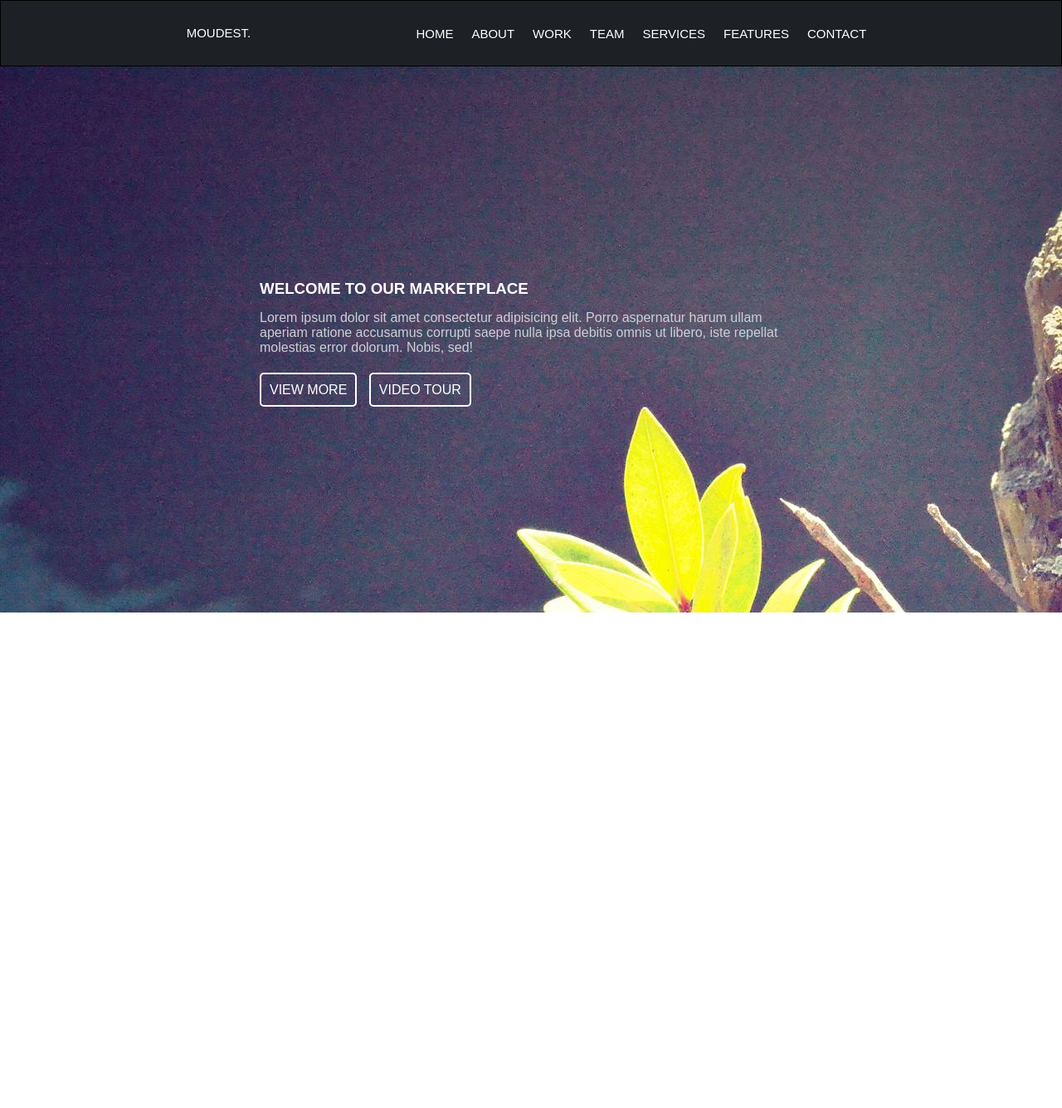
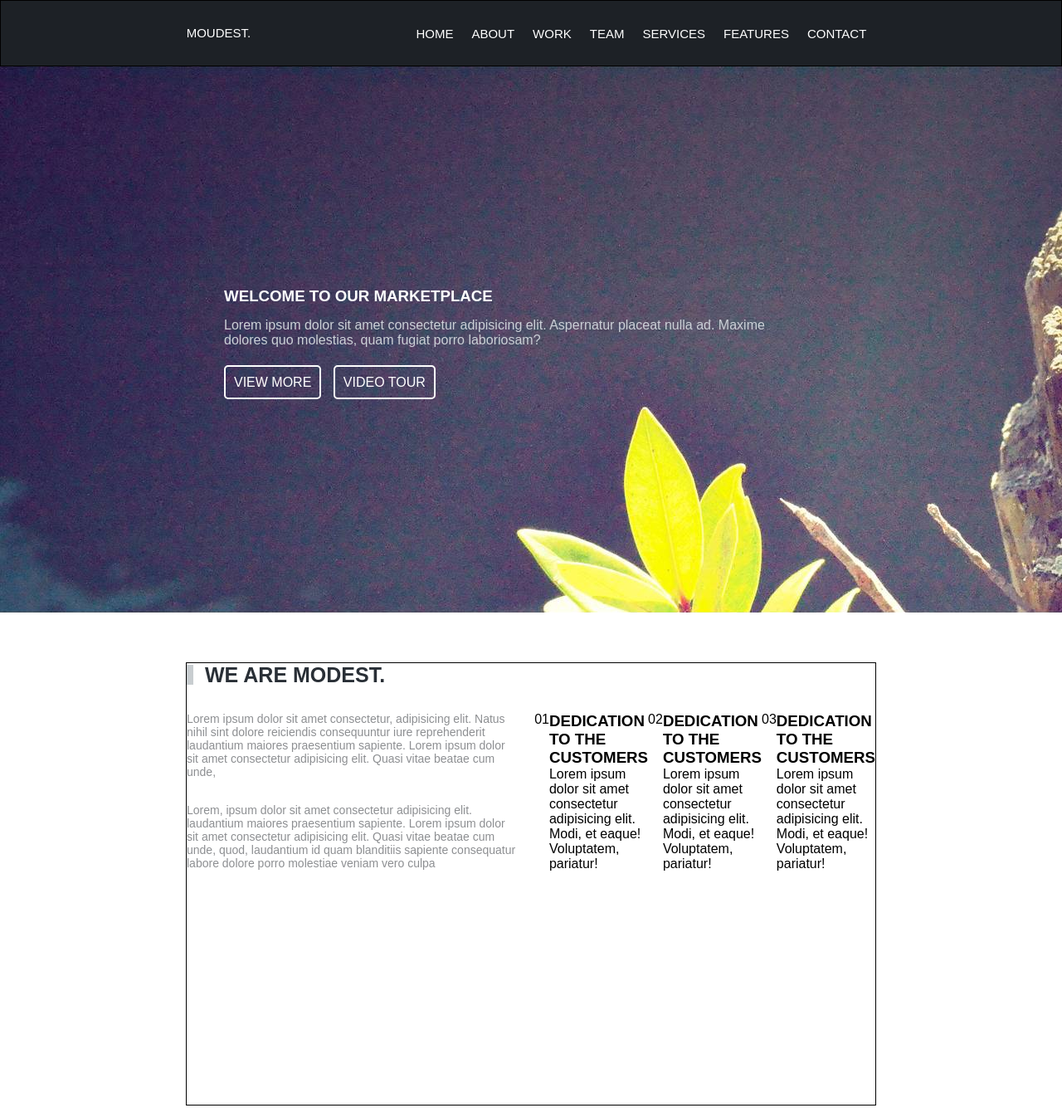
Before and after one commit to alokkumar-dev/Quolam_assignment, a plain HTML site: page index.html in a window 1280 px wide. Shown: the whole page at 83% size. Before the commit the page ends 800 px from the top, so only its background shows below. Drawn offline with Linux system fonts and the light colour scheme.

Commit message:
modify files

```diff
--- a/index.css
+++ b/index.css
@@ -77,10 +77,9 @@
   position: absolute;
   margin: auto;
   top: 0;
+  bottom: 0;
+  left: 270px;
   height: fit-content;
-  right: 0;
-  bottom: 0;
-  left: 0;
 }
 .carouselUpperDiv > p {
   color: #ccd0d7;
@@ -98,3 +97,46 @@
   background-color: #23b7a3;
   border: 2px solid #23b7a3;
 }
+
+/* MODEST CSS start here...  */
+
+.modestPart {
+  border: 1px solid;
+  width: 65%;
+  height: 534px;
+  margin: 60px auto;
+}
+.horiLine {
+  height: 24px;
+  border: 4px solid #c8cdd0;
+  color: #c8cdd0;
+  float: left;
+  margin-right: 14px;
+  margin-top: 2px;
+}
+.modest_heading {
+  font-size: 25px;
+  font-weight: 600;
+  color: #292f36;
+}
+.modest_container{
+  display: flex;
+  gap: 20px;
+  margin:30px auto;
+}
+.leftSide{
+  color: #8d8f92;
+  font-size: 14px;
+  flex: 3;
+  font-weight: 300;
+}
+.leftSide>p{
+  /* margin: 20px 0; */
+  margin-bottom: 30px;
+}
+.rightSide{
+  flex: 2;
+  display: flex;
+}
+
+/* MODEST CSS end here...  */
--- a/index.html
+++ b/index.html
@@ -30,16 +30,68 @@
         <div class="carouselUpperDiv">
           <h3>WELCOME TO OUR MARKETPLACE</h3>
           <p>
-            Lorem ipsum dolor sit amet consectetur adipisicing elit. Porro
-            aspernatur harum ullam aperiam ratione accusamus corrupti saepe
-            nulla ipsa debitis omnis ut libero, iste repellat molestias error
-            dolorum. Nobis, sed!
+            Lorem ipsum dolor sit amet consectetur adipisicing elit. Aspernatur
+            placeat nulla ad. Maxime dolores quo molestias, quam fugiat porro
+            laboriosam?
           </p>
           <br />
           <a href="#">VIEW MORE</a>
           <a href="#">VIDEO TOUR</a>
         </div>
       </div>
+      <div class="modestPart">
+        <span class="horiLine"></span>
+        <h2 class="modest_heading">WE ARE MODEST.</h2>
+        <div class="modest_container">
+          <div class="leftSide">
+            <p>
+              Lorem ipsum dolor sit amet consectetur, adipisicing elit. Natus
+              nihil sint dolore reiciendis consequuntur iure reprehenderit
+              laudantium maiores praesentium sapiente. Lorem ipsum dolor sit
+              amet consectetur adipisicing elit. Quasi vitae beatae cum unde,
+
+
+            </p>
+            <p>
+              Lorem, ipsum dolor sit amet consectetur adipisicing elit.
+              laudantium maiores praesentium sapiente. Lorem ipsum dolor sit
+              amet consectetur adipisicing elit. Quasi vitae beatae cum unde,
+              quod, laudantium id quam blanditiis sapiente consequatur labore
+              dolore porro molestiae veniam vero culpa
+
+
+            </p>
+          </div>
+          <div class="rightSide">
+            <div>01</div>
+            <div>
+              <h3>DEDICATION TO THE CUSTOMERS</h3>
+              <p>
+                Lorem ipsum dolor sit amet consectetur adipisicing elit. Modi,
+                et eaque! Voluptatem, pariatur!
+              </p>
+            </div>
+            <div>02</div>
+
+            <div>
+              <h3>DEDICATION TO THE CUSTOMERS</h3>
+              <p>
+                Lorem ipsum dolor sit amet consectetur adipisicing elit. Modi,
+                et eaque! Voluptatem, pariatur!
+              </p>
+            </div>
+            <div>03</div>
+
+            <div>
+              <h3>DEDICATION TO THE CUSTOMERS</h3>
+              <p>
+                Lorem ipsum dolor sit amet consectetur adipisicing elit. Modi,
+                et eaque! Voluptatem, pariatur!
+              </p>
+            </div>
+          </div>
+        </div>
+      </div>
     </div>
     <script src="./index.js"></script>
   </body>
```
